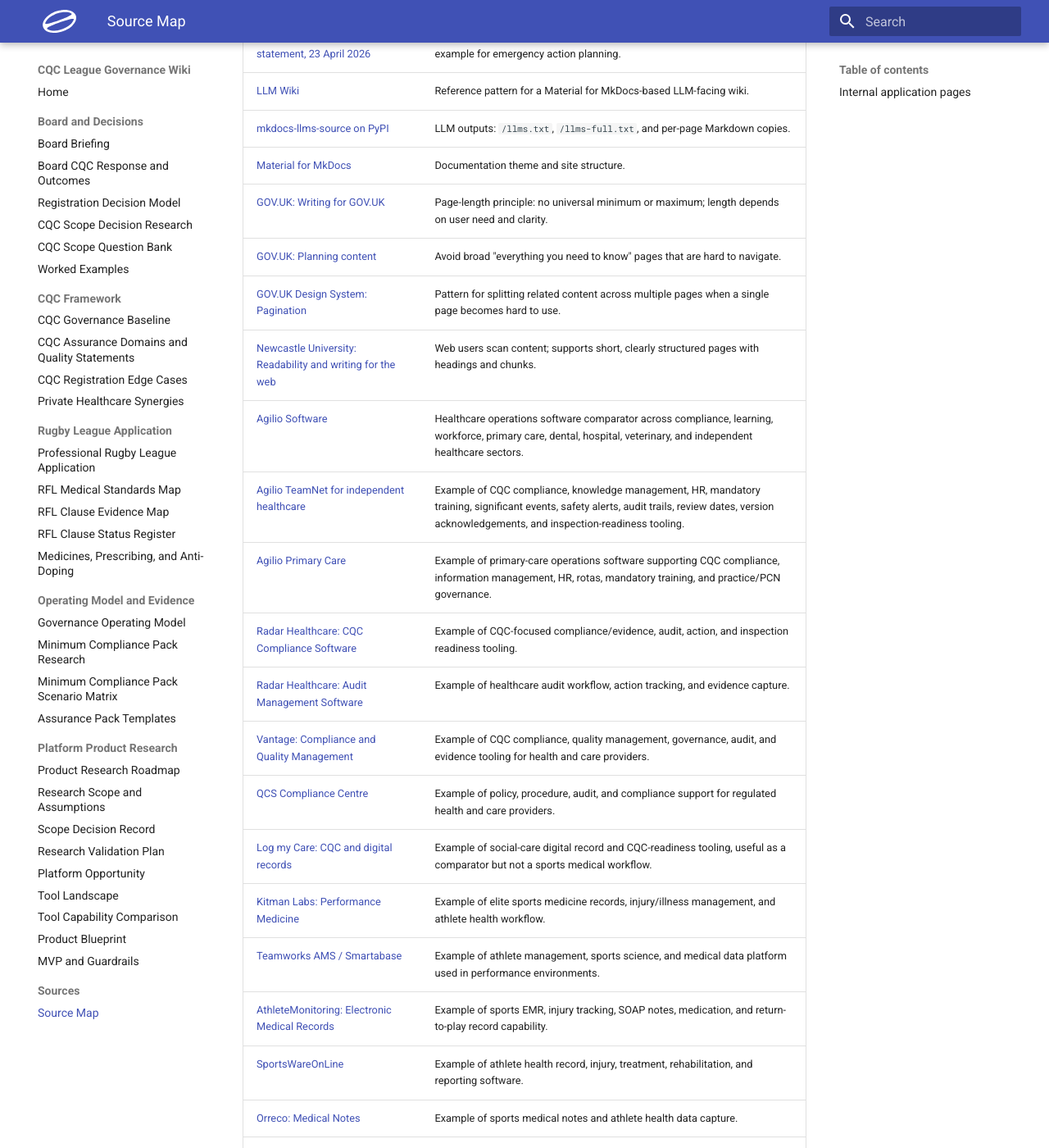
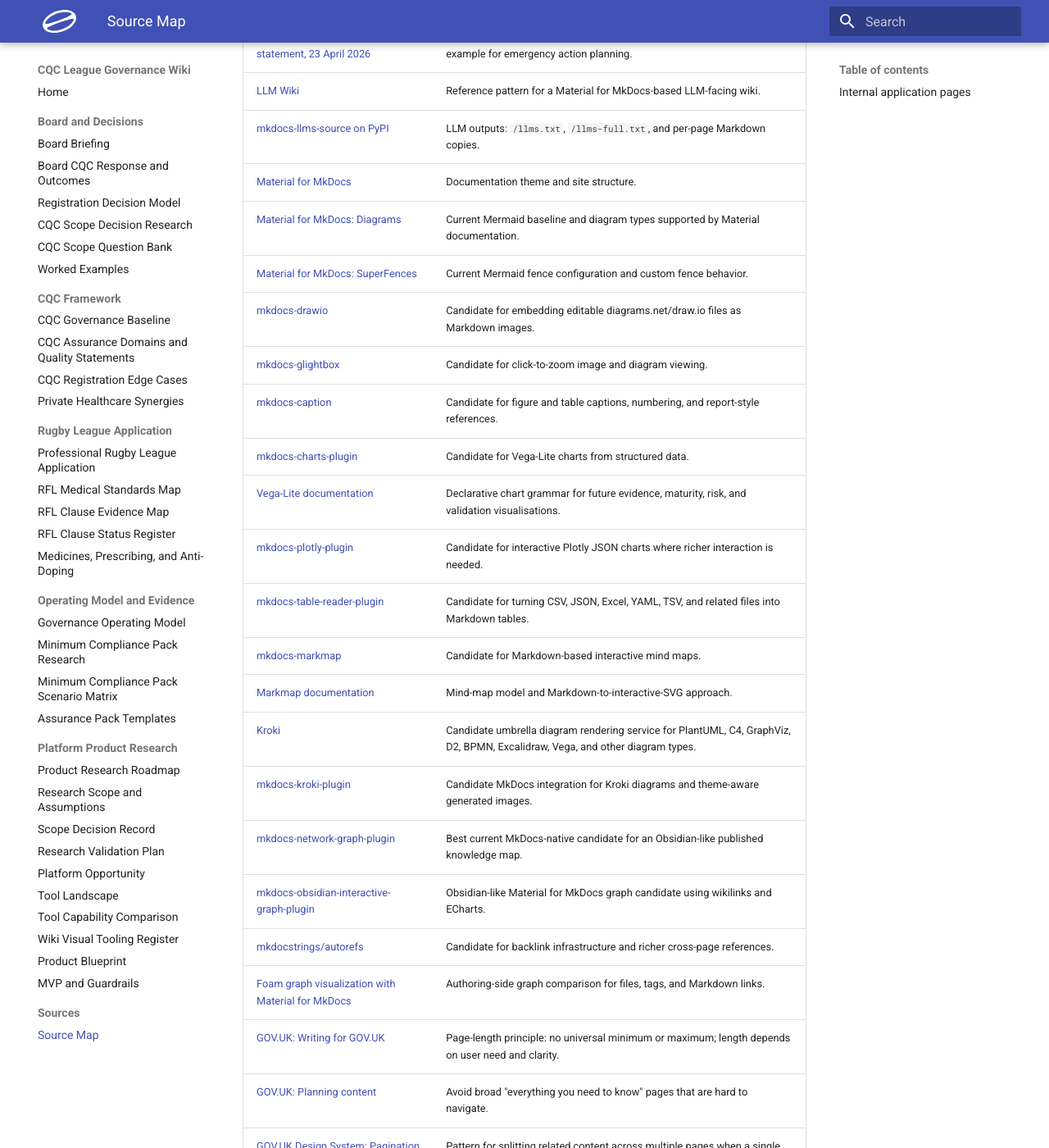
Before and after one commit to ajdench/cqc-league, an MkDocs documentation site: the page built from docs/research/source-map.md, in a window 1280 px wide and 1400 px high, scrolled down 2850 px. Shown: the whole window at 82% size. Built offline with MkDocs 1.6.1 and Material for MkDocs 9.7.7, drawn with Linux system fonts in a browser that asks for light colours; some of the changed text lies outside the part shown.

Commit message:
Add wiki visual tooling register

```diff
--- a/docs/research/source-map.md
+++ b/docs/research/source-map.md
@@ -49,6 +49,23 @@
 | [LLM Wiki](https://llm-wiki.org/) | Reference pattern for a Material for MkDocs-based LLM-facing wiki. |
 | [mkdocs-llms-source on PyPI](https://pypi.org/project/mkdocs-llms-source/) | LLM outputs: `/llms.txt`, `/llms-full.txt`, and per-page Markdown copies. |
 | [Material for MkDocs](https://squidfunk.github.io/mkdocs-material/) | Documentation theme and site structure. |
+| [Material for MkDocs: Diagrams](https://squidfunk.github.io/mkdocs-material/reference/diagrams/) | Current Mermaid baseline and diagram types supported by Material documentation. |
+| [Material for MkDocs: SuperFences](https://squidfunk.github.io/mkdocs-material/setup/extensions/python-markdown-extensions/#superfences) | Current Mermaid fence configuration and custom fence behavior. |
+| [mkdocs-drawio](https://tuunit.github.io/mkdocs-drawio/) | Candidate for embedding editable diagrams.net/draw.io files as Markdown images. |
+| [mkdocs-glightbox](https://github.com/blueswen/mkdocs-glightbox) | Candidate for click-to-zoom image and diagram viewing. |
+| [mkdocs-caption](https://pypi.org/project/mkdocs-caption/) | Candidate for figure and table captions, numbering, and report-style references. |
+| [mkdocs-charts-plugin](https://github.com/timvink/mkdocs-charts-plugin) | Candidate for Vega-Lite charts from structured data. |
+| [Vega-Lite documentation](https://vega.github.io/vega-lite/docs/) | Declarative chart grammar for future evidence, maturity, risk, and validation visualisations. |
+| [mkdocs-plotly-plugin](https://haoda-li.github.io/mkdocs-plotly-plugin/) | Candidate for interactive Plotly JSON charts where richer interaction is needed. |
+| [mkdocs-table-reader-plugin](https://timvink.github.io/mkdocs-table-reader-plugin/) | Candidate for turning CSV, JSON, Excel, YAML, TSV, and related files into Markdown tables. |
+| [mkdocs-markmap](https://github.com/markmap/mkdocs_markmap) | Candidate for Markdown-based interactive mind maps. |
+| [Markmap documentation](https://markmap.js.org/docs/markmap) | Mind-map model and Markdown-to-interactive-SVG approach. |
+| [Kroki](https://kroki.io/) | Candidate umbrella diagram rendering service for PlantUML, C4, GraphViz, D2, BPMN, Excalidraw, Vega, and other diagram types. |
+| [mkdocs-kroki-plugin](https://pypi.org/project/mkdocs-kroki-plugin/) | Candidate MkDocs integration for Kroki diagrams and theme-aware generated images. |
+| [mkdocs-network-graph-plugin](https://pypi.org/project/mkdocs-network-graph-plugin/) | Best current MkDocs-native candidate for an Obsidian-like published knowledge map. |
+| [mkdocs-obsidian-interactive-graph-plugin](https://github.com/daxcore/mkdocs-obsidian-interactive-graph-plugin) | Obsidian-like Material for MkDocs graph candidate using wikilinks and ECharts. |
+| [mkdocstrings/autorefs](https://github.com/mkdocstrings/autorefs) | Candidate for backlink infrastructure and richer cross-page references. |
+| [Foam graph visualization with Material for MkDocs](https://djplaner.github.io/foam-with-material-for-mkdocs/user/features/graph-visualization/) | Authoring-side graph comparison for files, tags, and Markdown links. |
 | [GOV.UK: Writing for GOV.UK](https://www.gov.uk/guidance/content-design/writing-for-gov-uk) | Page-length principle: no universal minimum or maximum; length depends on user need and clarity. |
 | [GOV.UK: Planning content](https://www.gov.uk/guidance/content-design/planning-content) | Avoid broad "everything you need to know" pages that are hard to navigate. |
 | [GOV.UK Design System: Pagination](https://design-system.service.gov.uk/components/pagination/) | Pattern for splitting related content across multiple pages when a single page becomes hard to use. |
@@ -92,6 +109,7 @@
 | [Scope Decision Record](scope-decision-record.md) | Current scope decision: online CQC inspection preparation platform for professional sports clubs, using a Championship Rugby League Club as the starting example. |
 | [Platform Tool Landscape](platform-tool-landscape.md) | Competitor/tool landscape across CQC compliance, sports medicine EMRs, sports governance, safeguarding, generic compliance, and remaining market research questions. |
 | [Tool Capability Comparison](tool-capability-comparison.md) | Capability comparison across healthcare/CQC operations tools, sports EMRs, sports governance tools, and vendor verification questions. |
+| [Wiki Visual Tooling Register](wiki-visual-tooling-register.md) | Register of visual, charting, diagram, mind-map, and Obsidian-like knowledge-map tools to consider as new research material requires them. |
 | [Platform Product Blueprint](platform-product-blueprint.md) | CQC evidence mapping, product modules, evidence vault, digital records, and board dashboard model. |
 | [Platform MVP and Guardrails](platform-mvp-and-guardrails.md) | MVP options, build/buy/integrate strategy, health data, clinical safety, and medical-device boundary guardrails. |
 | [RFL Clause Evidence Map](rfl-clause-evidence-map.md) | Clause-level RFL Medical Standards research map for A1-F11, including maturity, status triage, evidence owners, cadence, CQC lens, and validation gaps. |
--- a/mkdocs.yml
+++ b/mkdocs.yml
@@ -77,6 +77,7 @@
       - Platform Opportunity: research/platform-opportunity-tool-landscape.md
       - Tool Landscape: research/platform-tool-landscape.md
       - Tool Capability Comparison: research/tool-capability-comparison.md
+      - Wiki Visual Tooling Register: research/wiki-visual-tooling-register.md
       - Product Blueprint: research/platform-product-blueprint.md
       - MVP and Guardrails: research/platform-mvp-and-guardrails.md
   - Sources:
```
Also changed, not shown: docs/index.md (+3 -3 lines), docs/research/wiki-visual-tooling-register.md (added, +91 -0 lines).
